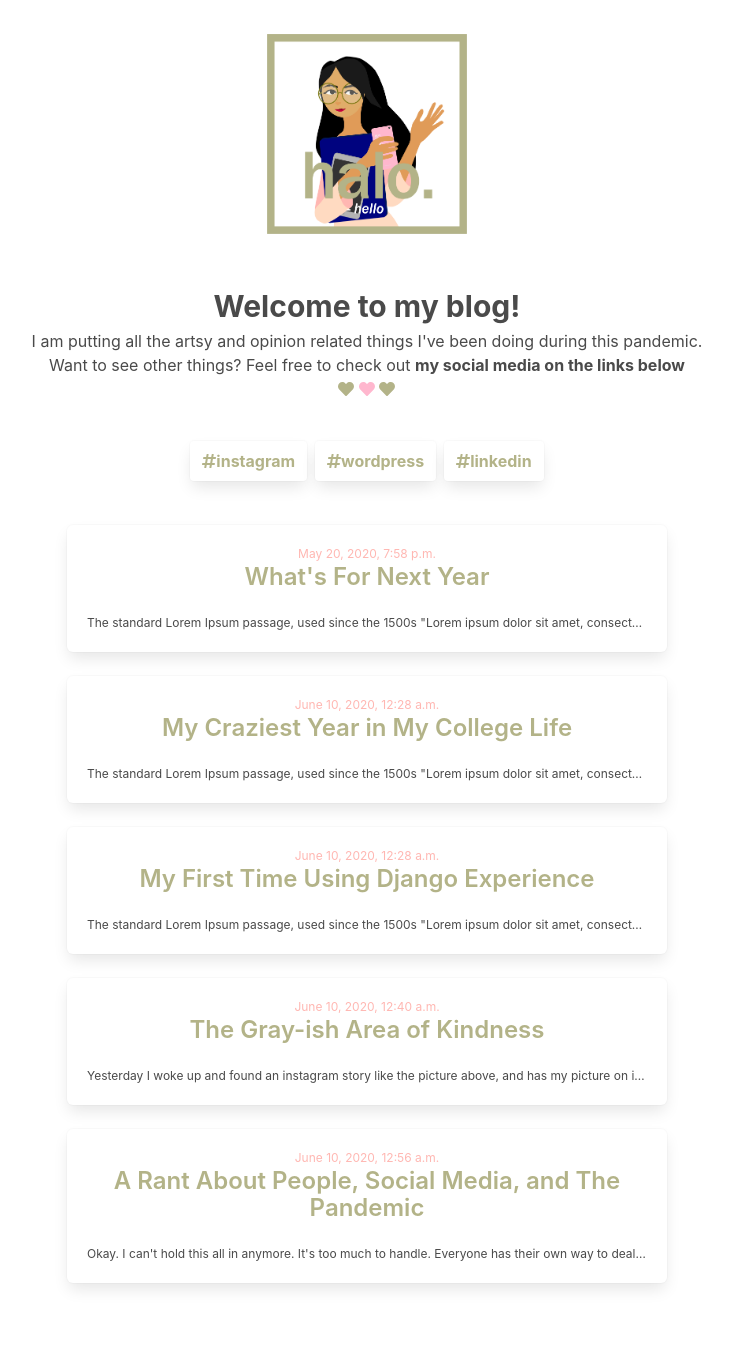
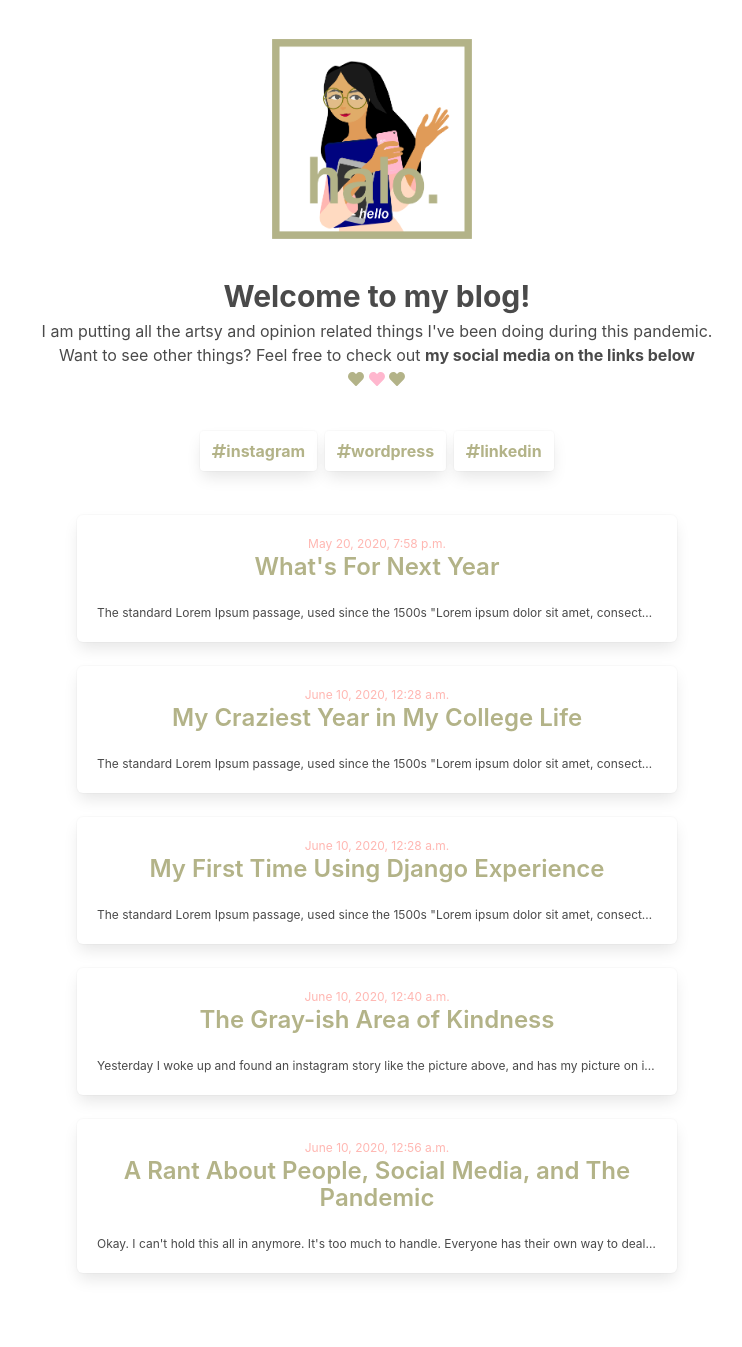
Before and after one commit to amlndr/myWebsite, a Django app: page / in a window 1320 px wide; the page is wider, and only the part inside the window is pictured. Shown: the part 98-1445 px from the top of that part, without its empty margins (293-1035 px from the left). After the commit the page ends 1377 px from the top of that part, so only its background shows below. Run offline with Django 3.2, Linux system fonts and the light colour scheme; data comes from the database, SQL or seed files in the repository; some libraries are stand-ins or nearby versions.

Commit message:
try again fix

```diff
--- a/blog/templates/blog/post_list.html
+++ b/blog/templates/blog/post_list.html
@@ -4,7 +4,7 @@
 <html>
 {% block content %}
 
-<div class="profile">
+<div class="profile"style="margin:5px;">
     <div class="level">
         <div class="level-item has-text-centered">
             <img class="myphoto" src="/static/images/ilus1.png" width="40%" height="40%">
@@ -12,8 +12,7 @@
     </div>
 </div>
 
-<div class="profile">
-    <div class="desc">
+<div class="profile" style="margin:10px;">
         <div class="level">
             <div class="level-item has-text-centered">
         <p><b style="font-size:30px">Welcome to my blog!</b><br>
@@ -27,7 +26,7 @@
     </div></div>
 </div>
 
-<div class="profile">
+<div class="profile" style="margin:10px;">
     <div class="level">
         <div class="level-item has-text-centered">
     <div class="tags are-medium " >
```
